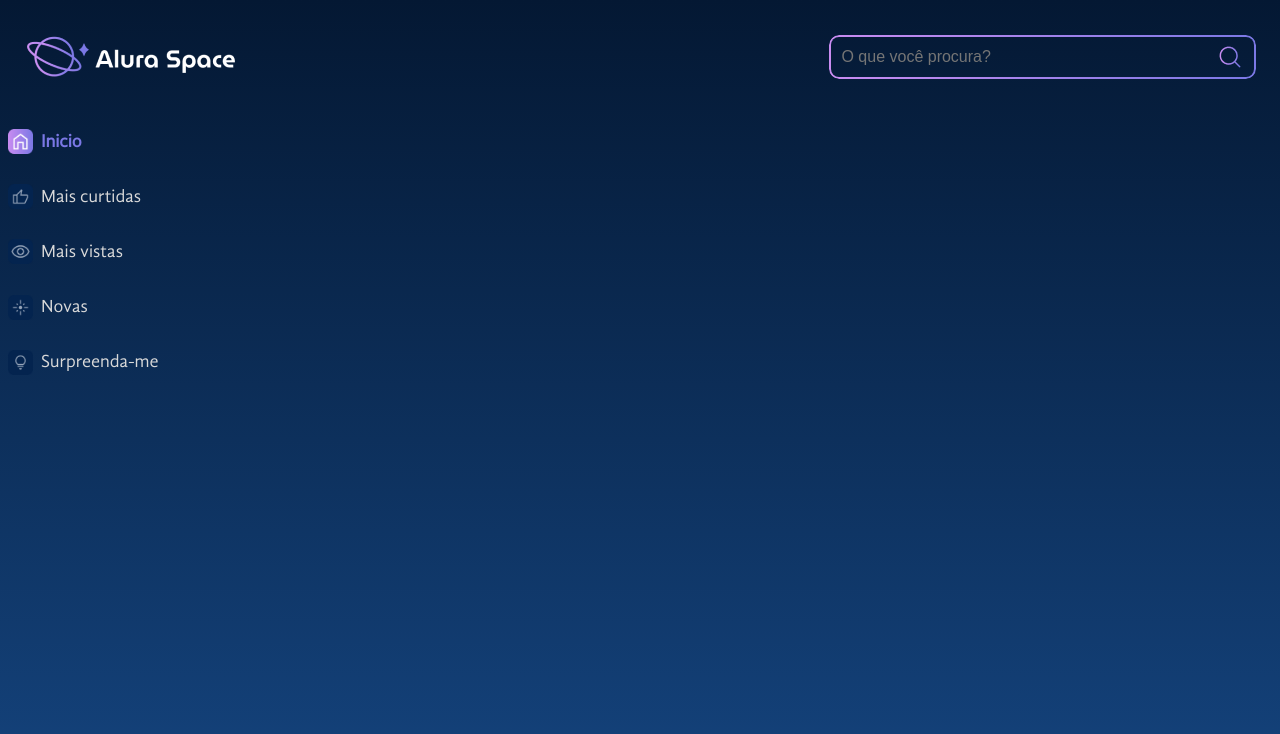
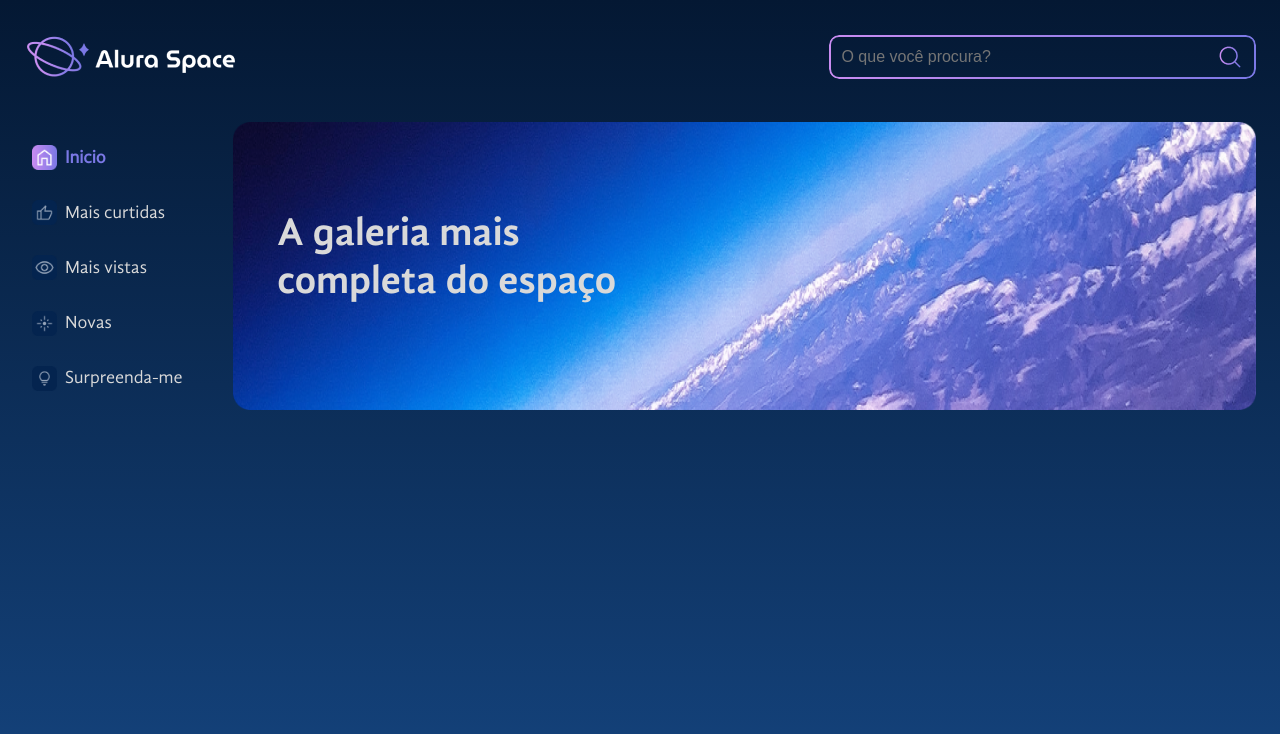
Before and after one commit to IcaroLino/alura-space, a React (Create React App) app: page / in a window 1280 px wide. Shown: the top 734 px of the page. Built offline with nearby package versions, Linux system fonts and the light colour scheme.

Commit message:
Implementing Banner component

```diff
--- /dev/null
+++ b/src/components/Banner/Banner.module.scss
@@ -0,0 +1,21 @@
+.banner {
+  width: 88%;
+  img {
+    width: 100%;
+    height: 288px;
+  }
+
+  position: relative;
+
+  h1 {
+    position: absolute;
+    z-index: 1;
+    color: #d9d9d9;
+    font-size: 2.5rem;
+    font-family: "GandhiSansBold";
+    width: 401px;
+    height: 144px;
+    top: 55px;
+    left: 44px;
+  }
+}
--- /dev/null
+++ b/src/components/Banner/index.jsx
@@ -0,0 +1,12 @@
+import React from 'react';
+import banner from './banner.png'
+import styles from './Banner.module.scss';
+
+export default function Banner() {
+  return (
+    <div className={styles.banner}>
+        <h1>A galeria mais completa do espaço</h1>
+        <img src={banner} alt='Imagem da terra vista do espaço' />
+    </div>
+  )
+}
--- /dev/null
+++ b/src/pages/Homepage/Homepage.module.scss
@@ -0,0 +1,10 @@
+main {
+  margin: 0 24px;
+}
+
+.main {
+  display: flex;
+  align-items: center;
+  justify-content: space-between;
+  margin-top: 2rem;
+}
--- a/src/pages/Homepage/index.jsx
+++ b/src/pages/Homepage/index.jsx
@@ -1,11 +1,18 @@
+import Banner from "../../components/Banner";
 import Header from "../../components/Header";
 import Menu from "../../components/Menu";
+import styles from "./Homepage.module.scss";
 
 export default function Homepage(){
   return (
     <>
       <Header />
-      <Menu />
+      <main>
+        <section className={styles.main}>
+          <Menu />
+          <Banner />
+        </section>
+      </main>
     </>
   );
 }
```
Also changed, not shown: src/components/Banner/banner.png (added), 1 other file (tests, documents, lock files or other folders).
